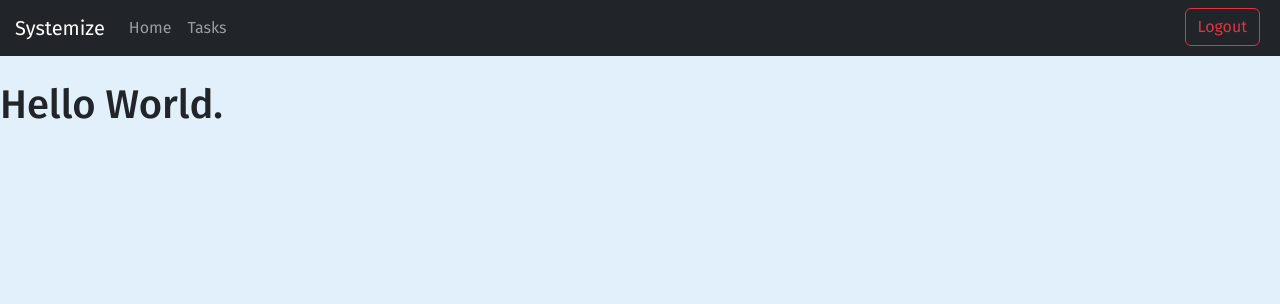
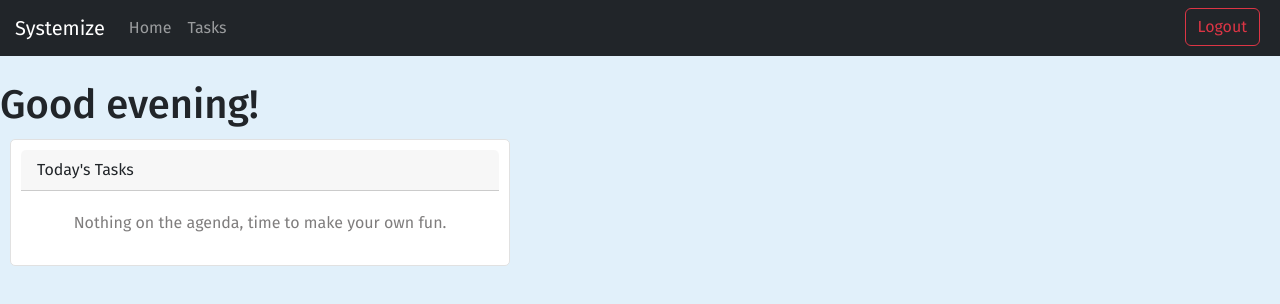
Before and after one commit to LadyBluenotes/systemize, a React (Create React App) app in the folder client/: page /home in a window 1280 px wide. Shown: the top 304 px of the page. Built offline with nearby package versions, Linux system fonts and the light colour scheme; sample sign-in values are in the browser's storage; what cookie-universal would draw is missing.

Commit message:
working on home page

```diff
--- a/client/src/components/Tasks/EditTaskModal.js
+++ b/client/src/components/Tasks/EditTaskModal.js
@@ -55,7 +55,7 @@ export function EditTaskModal({ task }) {
   return (
     <>
       <Button variant="primary" onClick={handleShow}>
-        Edit
+        <FaEdit />
       </Button>
 
       <Modal show={show} onHide={handleClose}>
--- /dev/null
+++ b/client/src/components/Tasks/TaskCard.js
@@ -0,0 +1,71 @@
+import { useState, useEffect } from 'react';
+import { Card, ListGroup } from 'react-bootstrap';
+
+export default function TaskCard({ date }) {
+
+    const [tasks, setTasks] = useState([]);
+
+    const noTaskMessages = [
+        "Nothing to do today, just sit back and relax!",
+        "You're all caught up! Enjoy the free time.",
+        "Looks like you have a day off, take a break and smell the roses.",
+        "Today's task list is empty, time to enjoy some 'me' time.",
+        "All tasks completed, time to do what you love.",
+        "It's a beautiful day, no tasks to complete, enjoy it!",
+        "No to-do's for today, now go out and make some memories.",
+        "Task list is clear, time to kick back and enjoy the day.",
+        "Nothing on the agenda, time to make your own fun.",
+        "No tasks, no stress, just pure relaxation.",
+        "Task-free day ahead, make the most of it!",
+        "All done for today, time to enjoy the little things.",
+        "No tasks, no problem, time to do whatever you please.",
+        "No deadlines today, take a deep breath and enjoy the peace.",
+        "Free day ahead, go out and make some memories.",
+        "No tasks, no rush, just enjoy the present moment.",
+        "Today is all yours, make the most of it!",
+        "Task list is empty, time to indulge in some self-care.",
+        "No tasks, no pressure, just enjoy the day ahead."
+      ];
+
+      const getTasks = async () => {
+        const userId = localStorage.getItem('userId');
+        const res = await fetch(`http://localhost:5000/${userId}/tasks`);
+        const data = await res.json();
+
+        return data.tasks;
+    }
+
+    // useEffect(() => {
+    //     const fetchTasks = async () => {
+    //       const tasks = await getTasks();
+    //       setTasks(tasks);
+    //     };
+    //     fetchTasks();
+    //   }, []);
+
+    // const todaysTasks = tasks.filter(task => {
+    //     const today = new Date();
+    //     const dueDate = new Date(task.dueDate);
+    //     return today.getFullYear() + '-' + (today.getMonth() + 1) + '-' + today.getDate() === dueDate.getFullYear() + '-' + (dueDate.getMonth() + 1) + '-' + dueDate.getDate()+1;
+    // });
+
+    // console.log(todaysTasks);
+
+    return(
+        <>
+            <Card className='card-style'>
+                <Card.Header>Today's Tasks</Card.Header>
+                {
+                    tasks.length === 0 ?
+                        <Card.Body className='no-task-message'>
+                            {noTaskMessages[Math.floor(Math.random() * noTaskMessages.length)]}
+                        </Card.Body> :
+                        <ListGroup variant="flush">
+                            {tasks.map((task, index) => ( <ListGroup.Item key={index}>{task}</ListGroup.Item>
+                            ))}
+                </ListGroup>
+                }
+            </Card>
+        </>
+    )
+}
--- a/client/src/components/Tasks/TaskList.js
+++ b/client/src/components/Tasks/TaskList.js
@@ -1,4 +1,4 @@
-import react, { useState, useEffect } from 'react';
+import { useState, useEffect } from 'react';
 import { Button, Table, Form } from 'react-bootstrap';
 import { FaTrashAlt, FaCheck } from 'react-icons/fa';
 import { EditTaskModal } from './EditTaskModal';
@@ -6,8 +6,6 @@ import { EditTaskModal } from './EditTaskModal';
 export default function TaskList() {
 
     const [tasks, setTasks] = useState([]);
-    const [editMode, setEditMode] = useState(false);
-
     const getTasks = async () => {
         const userId = localStorage.getItem('userId');
         const res = await fetch(`http://localhost:5000/${userId}/tasks`);
@@ -27,19 +25,6 @@ export default function TaskList() {
     const deleteTask = async (id) => {
         await fetch(`http://localhost:5000/tasks/${id}`, {
             method: 'DELETE',
-        });
-        setTasks(tasks.filter((task) => task._id !== id));
-    }
-
-    const completeTask = async (id, status) => {
-        await fetch(`http://localhost:5000/tasks/${id}/checkbox`, {
-            method: 'PUT',
-            headers: {
-                'Content-Type': 'application/json',
-            },
-            body: JSON.stringify({ task: {
-                completed: status,
-            } }),
         });
         setTasks(tasks.filter((task) => task._id !== id));
     }
@@ -115,8 +100,10 @@ export default function TaskList() {
               <td>{dateFormat(task.dueDate)}</td>
               <td>{task.priority}</td>
               <td>
-                <EditTaskModal task={task} />
-                <Button onClick={() => deleteTask(task._id)}><FaTrashAlt /></Button>
+                <div className='action-buttons'>
+                  <EditTaskModal task={task} />
+                  <Button onClick={() => deleteTask(task._id)}><FaTrashAlt /></Button>
+                </div>
               </td>
             </tr>
           ))}
--- a/client/src/components/navbar.js
+++ b/client/src/components/navbar.js
@@ -1,4 +1,3 @@
-import { useState, useEffect } from 'react';
 import { Navbar, Nav, Button } from 'react-bootstrap';
 
 function AppNavbar({ isSignedIn }) {
@@ -23,7 +22,7 @@ function AppNavbar({ isSignedIn }) {
           )}
           {isSignedIn && (
             <>
-                <Nav.Link href="/dashboard">Home</Nav.Link>
+                <Nav.Link href="/home">Home</Nav.Link>
                 <Nav.Link href="/tasks">Tasks</Nav.Link>
                 <Button variant="outline-danger" className="logout-placement" onClick={handleLogout}>Logout</Button>
 
--- a/client/src/index.css
+++ b/client/src/index.css
@@ -73,3 +73,31 @@ body, html, .App, #root, .auth-wrapper {
   position: absolute;
   right: 20px;
 }
+.task-page-title {
+  padding: 20px;
+  text-align: center;
+}
+.task-page-functions {
+  padding: 20px;
+  text-align: right;
+}
+.task-list-container {
+  padding: 20px;
+}
+.action-buttons {
+  display: flex;
+  justify-content: space-evenly;
+  align-items: center;
+}
+.card-style {
+  margin: 10px;
+  padding: 10px;
+  border: 1px solid #e1e1e1;
+  border-radius: 5px;
+  width: 500px;
+}
+.no-task-message {
+  text-align: center;
+  padding: 20px;
+  color: #7f7d7d;
+}
--- a/client/src/pages/Home.js
+++ b/client/src/pages/Home.js
@@ -1,10 +1,24 @@
-import react from 'react';
+import { useEffect, useState } from 'react';
+import TaskCard from '../components/Tasks/TaskCard';
 
 export default function Home() {
 
+    const greeting = () => {
+        const today = new Date();
+        const hour = today.getHours();
+        if (hour < 12) {
+            return `Good morning!`;
+        } else if (hour < 18) {
+            return `Good afternoon!`;
+        } else {
+            return `Good evening!`;
+        }
+    }
+
     return (
         <>
-            <h1>Hello World. </h1>
+            <h1>{greeting()}</h1>
+            <TaskCard />
         </>
     )
 }
--- a/client/src/pages/Tasks.js
+++ b/client/src/pages/Tasks.js
@@ -7,9 +7,14 @@ export default function Tasks() {
 
     return (
         <>
-            <h1>Tasks</h1>
-            <TaskModal />
-            <TaskList />
+            <h1 className='task-page-title'>Tasks</h1>
+            <div className='task-page-functions'>
+                <TaskModal />
+            </div>
+            <div className='task-list-container'>
+                <TaskList />
+            </div>
+
         </>
     )
 }
```
